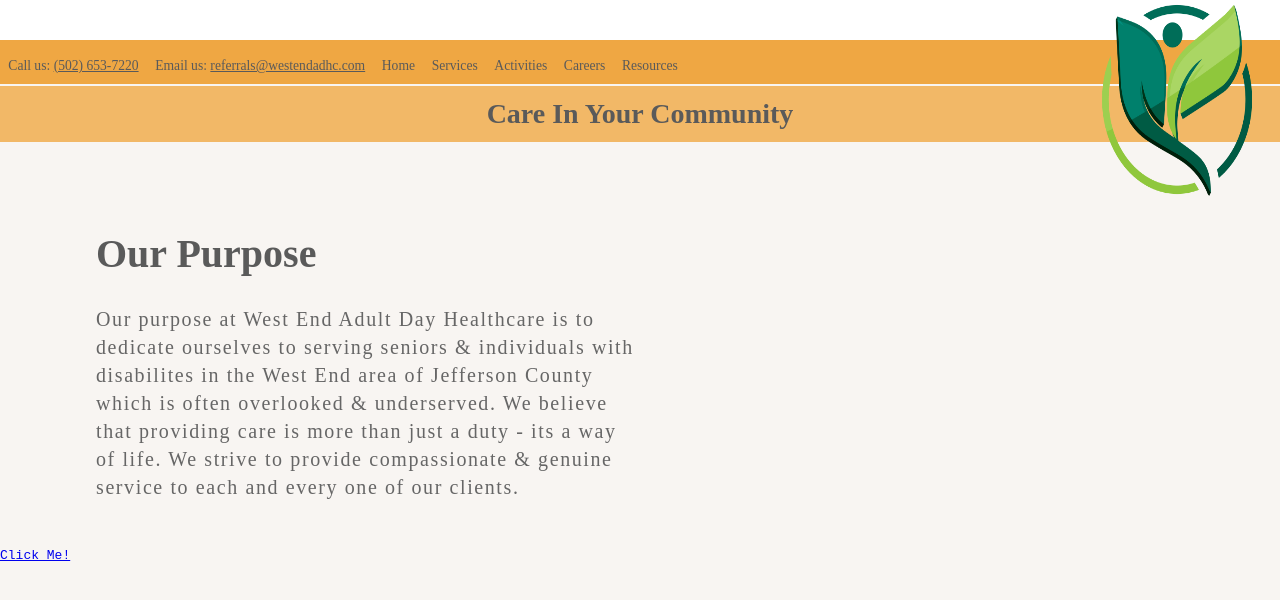
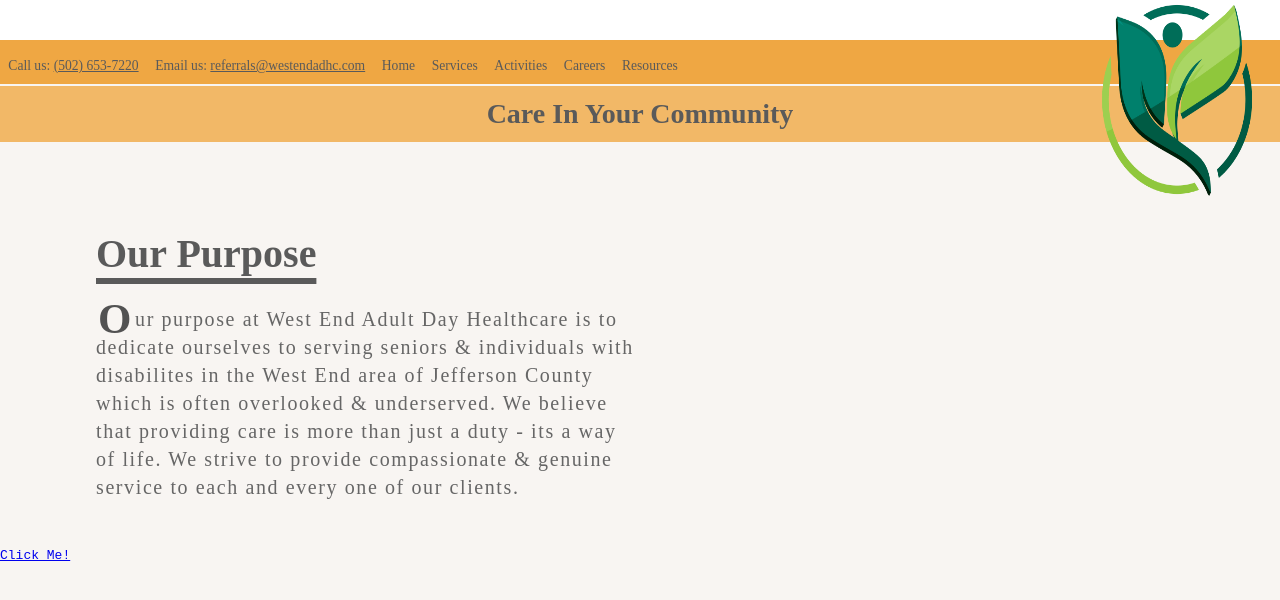
Before and after one commit to hamzafoy/westend_adhc, a React (Create React App) app: page / in a window 1280 px wide. Shown: the top 600 px of the page. Built offline with nearby package versions, Linux system fonts and the light colour scheme; a web font is replaced by a local one.

Commit message:
Altered the first section to add an underline stylized under the h1 and to alter the first-letter of paragraph for stylistic effect.

```diff
--- a/src/components/LandingPage/LandingPage.css
+++ b/src/components/LandingPage/LandingPage.css
@@ -77,6 +77,8 @@
         font-family: 'Cutive', serif;
         font-size: 2.5em;
         font-weight: 600;
+        text-decoration: underline 5.5px;
+        text-underline-offset: 1.35vh;
     }
 
     .landing-page_intro p {
@@ -86,6 +88,14 @@
         font-weight: 100;
         letter-spacing: 0.1rem;
         line-height: 1.75rem;
+    }
+
+    .landing-page_intro p::first-letter {
+        float: left;
+        padding: 0 2px;
+        color: #525252;
+        font-size: 2.15em;
+        font-weight: 700;
     }
 
     .test {
```
